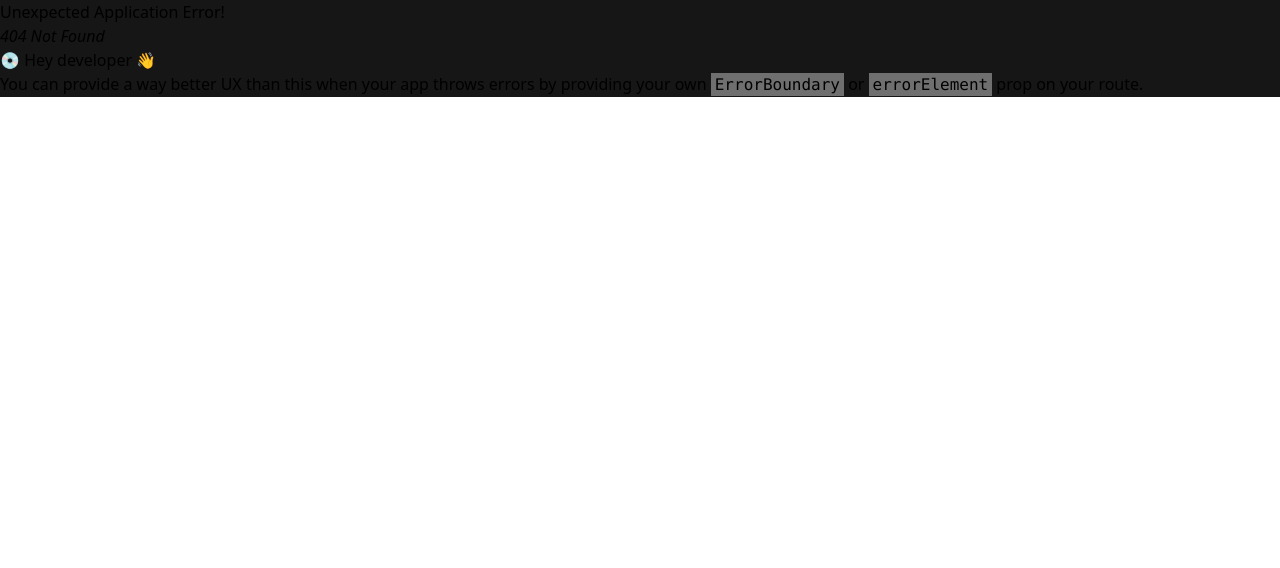
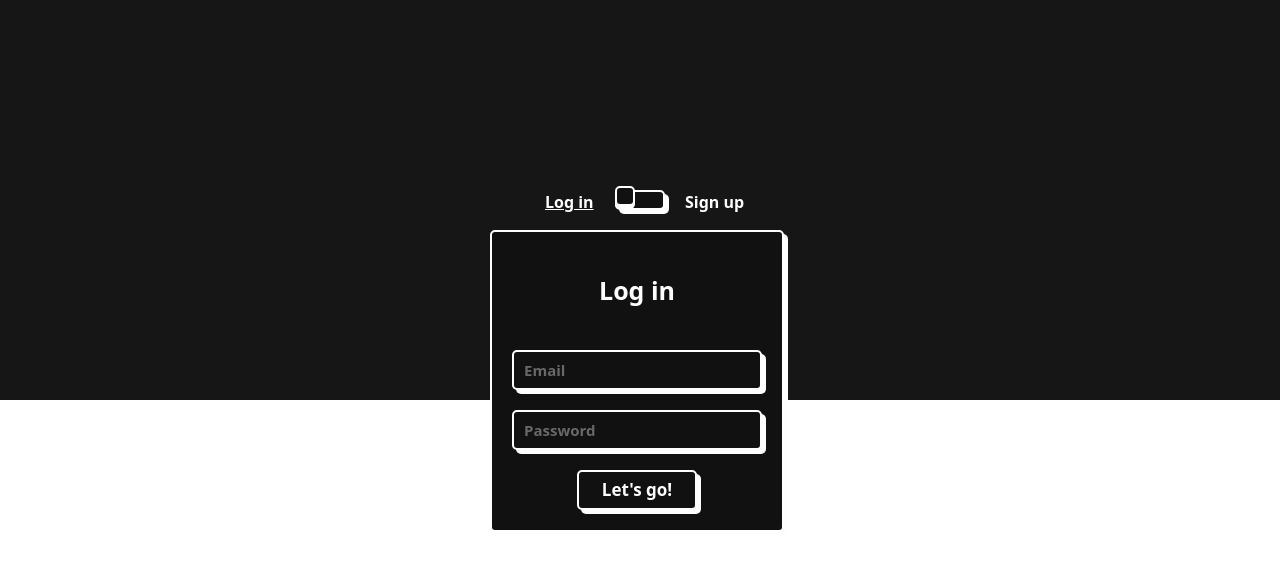
Before and after one commit to amaldeeppatra/Football-Web-App, a React (Vite) app: page /signin in a window 1280 px wide. Before the commit this address had no page. Shown: the top 568 px of the page. Built offline with nearby package versions, Linux system fonts and the light colour scheme.

Commit message:
signinsignup done

```diff
--- a/index.html
+++ b/index.html
@@ -9,7 +9,7 @@
   </head>
   <body>
     <div id="root"></div>
+    <script type="module" src="/src/App.jsx"></script>
     <!-- <script type="module" src="/src/main.jsx"></script> -->
-    <script type="module" src="/src/App.jsx"></script>
   </body>
 </html>
--- /dev/null
+++ b/src/authentication/Signup.jsx
@@ -0,0 +1,135 @@
+import React, { useState } from 'react';
+import './signup.css';
+
+const Signup = () => {
+  const [isChecked, setIsChecked] = useState(false);
+  const [loginData, setLoginData] = useState({ email: '', password: '' });
+  const [signupData, setSignupData] = useState({ name: '', email: '', password: '' });
+
+  const handleToggle = () => {
+    setIsChecked(!isChecked);
+  };
+
+  const handleLoginChange = (e) => {
+    const { name, value } = e.target;
+    setLoginData({ ...loginData, [name]: value });
+  };
+
+  const handleSignupChange = (e) => {
+    const { name, value } = e.target;
+    setSignupData({ ...signupData, [name]: value });
+  };
+
+  const handleLogin = (e) => {
+    e.preventDefault();
+    fetch('http://your-backend-url/login', {
+      method: 'POST',
+      headers: {
+        'Content-Type': 'application/json',
+      },
+      body: JSON.stringify(loginData),
+    })
+      .then((response) => response.json())
+      .then((data) => {
+        console.log('Login success:', data);
+        // Handle success response
+      })
+      .catch((error) => {
+        console.error('Login error:', error);
+        // Handle error response
+      });
+  };
+
+  const handleSignup = (e) => {
+    e.preventDefault();
+    fetch('http://your-backend-url/signup', {
+      method: 'POST',
+      headers: {
+        'Content-Type': 'application/json',
+      },
+      body: JSON.stringify(signupData),
+    })
+      .then((response) => response.json())
+      .then((data) => {
+        console.log('Signup success:', data);
+        // Handle success response
+      })
+      .catch((error) => {
+        console.error('Signup error:', error);
+        // Handle error response
+      });
+  };
+
+  return (
+    <div className="wrapper">
+      <div className="card-switch">
+        <label className="switch">
+          <input
+            className="toggle"
+            type="checkbox"
+            checked={isChecked}
+            onChange={handleToggle}
+          />
+          <span className="slider"></span>
+          <span className="card-side"></span>
+          <div className={`flip-card__inner ${isChecked ? 'flipped' : ''}`}>
+            <div className="flip-card__front">
+              <div className="title">Log in</div>
+              <form action="" className="flip-card__form" onSubmit={handleLogin}>
+                <input
+                  type="email"
+                  placeholder="Email"
+                  name="email"
+                  className="flip-card__input"
+                  value={loginData.email}
+                  onChange={handleLoginChange}
+                />
+                <input
+                  type="password"
+                  placeholder="Password"
+                  name="password"
+                  className="flip-card__input"
+                  value={loginData.password}
+                  onChange={handleLoginChange}
+                />
+                <button className="flip-card__btn" type="submit">Let's go!</button>
+              </form>
+            </div>
+            <div className="flip-card__back">
+              <div className="title">Sign up</div>
+              <form action="" className="flip-card__form" onSubmit={handleSignup}>
+                <input
+                  type="text"
+                  placeholder="Name"
+                  name="name"
+                  className="flip-card__input"
+                  value={signupData.name}
+                  onChange={handleSignupChange}
+                />
+                <input
+                  type="email"
+                  placeholder="Email"
+                  name="email"
+                  className="flip-card__input"
+                  value={signupData.email}
+                  onChange={handleSignupChange}
+                />
+                <input
+                  type="password"
+                  placeholder="Password"
+                  name="password"
+                  className="flip-card__input"
+                  value={signupData.password}
+                  onChange={handleSignupChange}
+                />
+                <button className="flip-card__btn" type="submit">Confirm!</button>
+              </form>
+            </div>
+          </div>
+        </label>
+      </div>
+    </div>
+  );
+};
+
+export default Signup;
--- /dev/null
+++ b/src/authentication/signup.css
@@ -0,0 +1,192 @@
+
+.wrapper {
+    --input-focus: #2d8cf0;
+    --font-color: #fefefe;
+    --font-color-sub: #7e7e7e;
+    --bg-color: #111;
+    --bg-color-alt: #7e7e7e;
+    --main-color: #fefefe;
+
+    height: 25rem;
+    display: flex;
+    justify-content: center;
+    align-items: center;
+  }
+
+  .switch {
+    position: relative;
+    display: flex;
+    flex-direction: column;
+    justify-content: center;
+    align-items: center;
+    gap: 30px;
+    width: 50px;
+    height: 20px;
+  }
+
+  .card-side::before {
+    position: absolute;
+    content: 'Log in';
+    left: -70px;
+    top: 0;
+    width: 100px;
+    text-decoration: underline;
+    color: var(--font-color);
+    font-weight: 600;
+  }
+
+  .card-side::after {
+    position: absolute;
+    content: 'Sign up';
+    left: 70px;
+    top: 0;
+    width: 100px;
+    text-decoration: none;
+    color: var(--font-color);
+    font-weight: 600;
+  }
+
+  .toggle {
+    opacity: 0;
+    width: 0;
+    height: 0;
+  }
+
+  .slider {
+    box-sizing: border-box;
+    border-radius: 5px;
+    border: 2px solid var(--main-color);
+    box-shadow: 4px 4px var(--main-color);
+    position: absolute;
+    cursor: pointer;
+    top: 0;
+    left: 0;
+    right: 0;
+    bottom: 0;
+    background-color: var(--bg-color);
+    transition: 0.3s;
+  }
+
+  .slider:before {
+    box-sizing: border-box;
+    position: absolute;
+    content: "";
+    height: 20px;
+    width: 20px;
+    border: 2px solid var(--main-color);
+    border-radius: 5px;
+    left: -2px;
+    bottom: 2px;
+    background-color: var(--bg-color);
+    box-shadow: 0 3px 0 var(--main-color);
+    transition: 0.3s;
+  }
+
+  .toggle:checked + .slider {
+    background-color: var(--input-focus);
+  }
+
+  .toggle:checked + .slider:before {
+    transform: translateX(30px);
+  }
+
+  .toggle:checked ~ .card-side:before {
+    text-decoration: none;
+  }
+
+  .toggle:checked ~ .card-side:after {
+    text-decoration: underline;
+  }
+
+  .flip-card__inner {
+    width: 300px;
+    height: 350px;
+    position: relative;
+    background-color: transparent;
+    perspective: 1000px;
+    text-align: center;
+    transition: transform 0.8s;
+    transform-style: preserve-3d;
+  }
+
+  .flip-card__inner.flipped {
+    transform: rotateY(180deg);
+  }
+
+  .flip-card__front,
+  .flip-card__back {
+    padding: 20px;
+    position: absolute;
+    display: flex;
+    flex-direction: column;
+    justify-content: center;
+    -webkit-backface-visibility: hidden;
+    backface-visibility: hidden;
+    background: var(--bg-color);
+    gap: 20px;
+    border-radius: 5px;
+    border: 2px solid var(--main-color);
+    box-shadow: 4px 4px var(--main-color);
+  }
+
+  .flip-card__back {
+    width: 100%;
+    transform: rotateY(180deg);
+  }
+
+  .flip-card__form {
+    display: flex;
+    flex-direction: column;
+    align-items: center;
+    gap: 20px;
+  }
+
+  .title {
+    margin: 20px 0 20px 0;
+    font-size: 25px;
+    font-weight: 900;
+    text-align: center;
+    color: var(--main-color);
+  }
+
+  .flip-card__input {
+    width: 250px;
+    height: 40px;
+    border-radius: 5px;
+    border: 2px solid var(--main-color);
+    background-color: var(--bg-color);
+    box-shadow: 4px 4px var(--main-color);
+    font-size: 15px;
+    font-weight: 600;
+    color: var(--font-color);
+    padding: 5px 10px;
+    outline: none;
+  }
+
+  .flip-card__input::placeholder {
+    color: var(--font-color-sub);
+    opacity: 0.8;
+  }
+
+  .flip-card__input:focus {
+    border: 2px solid var(--input-focus);
+  }
+
+  .flip-card__btn:active,
+  .button-confirm:active {
+    box-shadow: 0px 0px var(--main-color);
+    transform: translate(3px, 3px);
+  }
+
+  .flip-card__btn {
+    width: 120px;
+    height: 40px;
+    border-radius: 5px;
+    border: 2px solid var(--main-color);
+    background-color: var(--bg-color);
+    box-shadow: 4px 4px var(--main-color);
+    font-size: 17px;
+    font-weight: 600;
+    color: var(--font-color);
+    cursor: pointer;
+  }
--- a/src/components/Navbar.jsx
+++ b/src/components/Navbar.jsx
@@ -9,7 +9,7 @@ const Navbar = () => {
             <div className='z-10'><Link to="/news">News</Link></div>
             <div className='z-10'><Link to="/competitions">Competitions</Link></div>
             <div className='z-10'><Link to="/about">About Us</Link></div>
-            <div className='z-10'><Link to="/login">Login</Link></div>
+            {/* <div className='z-10'><Link to="/signin">SignIn</Link></div> */}
         </div>
     </nav>
   )
--- a/src/pages/Competitions.jsx
+++ b/src/pages/Competitions.jsx
@@ -16,7 +16,7 @@ const Competitions = () => {
             <h1 className='mb-3'>Leagues</h1>
             <div className='flex justify-between'>
                 <Link to="./epl"><img src={epl} alt="" /></Link>
-                <Link><img src={laliga} alt="" /></Link>
+                <Link to="./laliga"><img src={laliga} alt="" /></Link>
                 <Link><img src={bundesliga} alt="" /></Link>
                 <Link><img src={seriea} alt="" /></Link>
             </div>
```
Also changed, not shown: src/App.jsx (+11 -6 lines).
